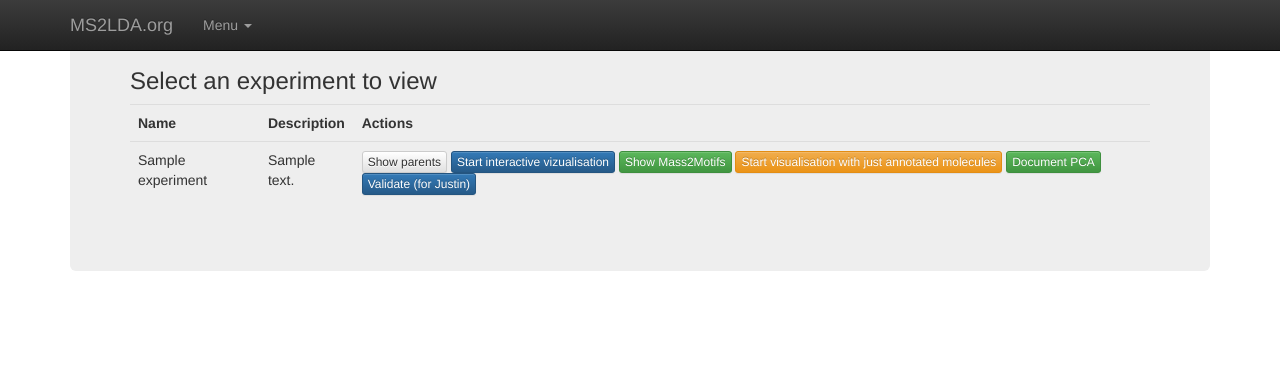
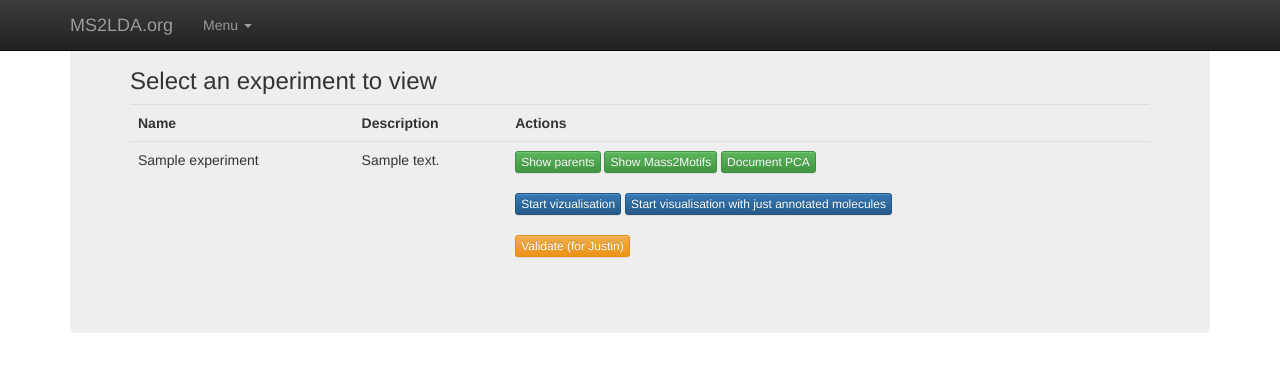
Before and after one commit to glasgowcompbio/ms2ldaviz, a Django app: page /basicviz/ in a window 1280 px wide. Shown: the top 372 px of the page. Run offline with Django 3.2, Linux system fonts and the light colour scheme; tables that the repository leaves empty hold one stand-in row (values such as "Sample post"); some libraries are stand-ins or nearby versions.

Commit message:
Cosmetic changes to the buttons.

```diff
--- a/ms2ldaviz/templates/basicviz/basicviz.html
+++ b/ms2ldaviz/templates/basicviz/basicviz.html
@@ -12,12 +12,14 @@
 	<tr><td>{{experiment.name}}</td>
 	<td>{{experiment.description}}</td>
 	<td>
-	<a href="/basicviz/show_docs/{{experiment.id}}" class="btn btn-xs btn-default" role="button">Show parents</a>
-    <a href="/basicviz/start_viz/{{experiment.id}}" class="btn btn-xs btn-primary" role="button">Start interactive vizualisation</a>
+	<a href="/basicviz/show_docs/{{experiment.id}}" class="btn btn-xs btn-success" role="button">Show parents</a>
     <a href="/basicviz/view_mass2motifs/{{experiment.id}}" class="btn btn-xs btn-success" role="button">Show Mass2Motifs</a>
-    <a href="/basicviz/start_annotated_viz/{{experiment.id}}" class = "btn btn-xs btn-warning" role="button">Start visualisation with just annotated molecules</a>
-    <a href="/basicviz/document_pca/{{experiment.id}}" class = "btn btn-xs btn-success" role="button">Document PCA</a>
-    <a href="/basicviz/validation/{{experiment.id}}" class="btn btn-xs btn-primary" role="button">Validate (for Justin)</a>
+	<a href="/basicviz/document_pca/{{experiment.id}}" class = "btn btn-xs btn-success" role="button">Document PCA</a>
+	<br/><br/>
+	<a href="/basicviz/start_viz/{{experiment.id}}" class="btn btn-xs btn-primary" role="button">Start vizualisation</a>
+    <a href="/basicviz/start_annotated_viz/{{experiment.id}}" class = "btn btn-xs btn-primary" role="button">Start visualisation with just annotated molecules</a>
+	<br/><br/>
+    <a href="/basicviz/validation/{{experiment.id}}" class="btn btn-xs btn-warning" role="button">Validate (for Justin)</a>
     </td></tr>
 {% endfor %}
 </ul>
```
